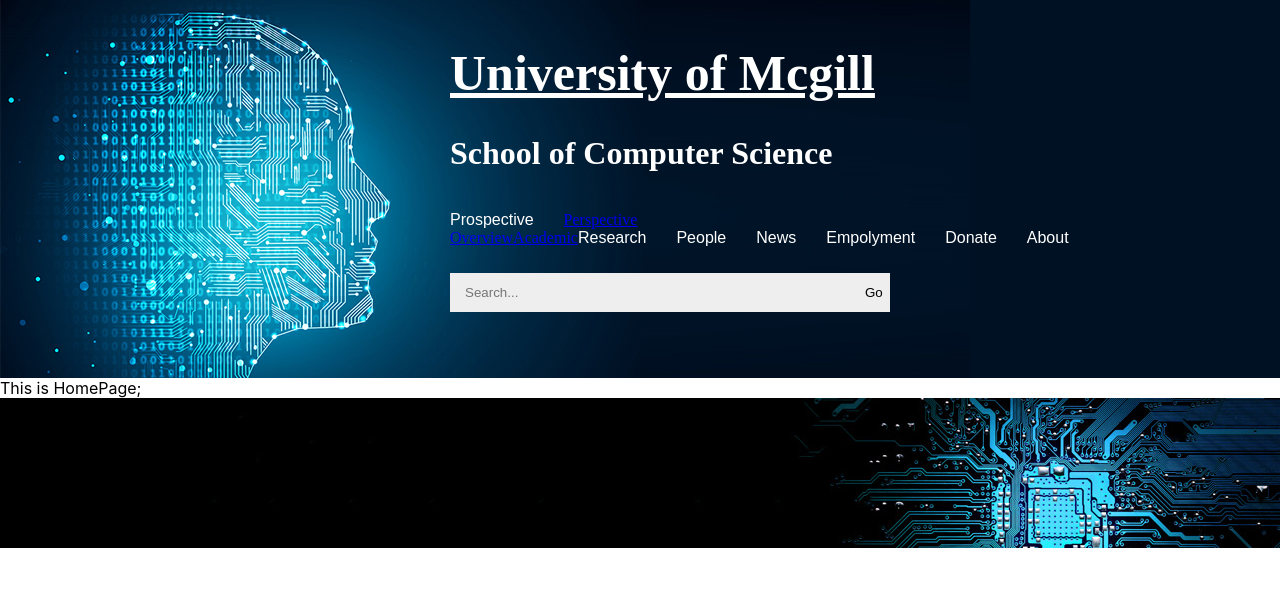
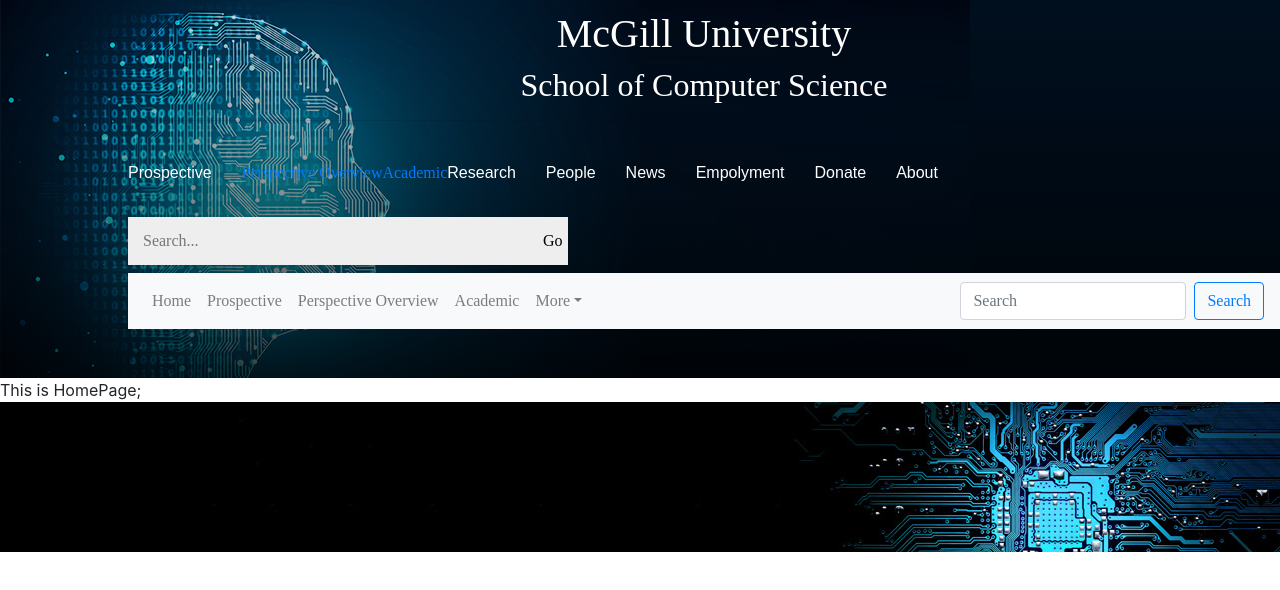
Before and after one commit to DongMZ1/307final, a React (Create React App) app: page / in a window 1280 px wide. Shown: the top 590 px of the page. Built offline with nearby package versions, Linux system fonts and the light colour scheme.

Commit message:
added a bootstrap navbar (links to other pages are working:)

```diff
--- a/package.json
+++ b/package.json
@@ -6,7 +6,9 @@
     "@testing-library/jest-dom": "^5.11.5",
     "@testing-library/react": "^11.1.0",
     "@testing-library/user-event": "^12.1.10",
+    "bootstrap": "^4.5.3",
     "react": "^17.0.1",
+    "react-bootstrap": "^1.4.0",
     "react-dom": "^17.0.1",
     "react-router-dom": "^5.2.0",
     "react-scripts": "4.0.0",
--- a/src/CSS/header.css
+++ b/src/CSS/header.css
@@ -1,5 +1,5 @@
 .header{
-    background-image: url(../pictures/ai_header.jpg);
+    background-image: linear-gradient(rgba(0, 0, 0, 0.125), rgba(0, 0, 0, 0.762)), url(../pictures/ai_header.jpg);
     background-repeat: no-repeat;
     background-color: 	#001123;
     min-width: 1200px;
@@ -9,8 +9,19 @@
 }
 .headerleft{
     padding-top: 10px;
-    padding-left: 450px;
+    /* padding-left: 450px; */
+    padding-left: 10%;
     font-family: 'Times New Roman', Times, serif;
+}
+
+.headerleft h1{
+    color: white;
+    text-align: center;
+}
+
+.header h2 {
+    position: relative;
+    text-align: center;
 }
 
 .hyperlinkButton{
--- a/src/Header.js
+++ b/src/Header.js
@@ -1,46 +1,95 @@
-import React, { Component } from 'react';
-import './CSS/header.css'
-import {Link} from 'react-router-dom'
-import HomePage from './HomePage'
-import AboutContacts from './About/AboutContacts'
-import AcademicOverview from './Academic/AcademicOverview'
-import Donate from './Donate/Donate'
-import EmploymentFaculty from './Employment/EmploymentFaculty'
-import News from './News/News'
-import PeopleFaculty from './People/PeopleFaculty'
-import PerspectiveOverview from './ProspectivePages/ProspectiveOverview'
-import ResearchOverview from './Research/ResearchOverview'
+import React, { Component } from "react";
+import "bootstrap/dist/css/bootstrap.min.css";
+import "./CSS/header.css";
+import { Link } from "react-router-dom";
+import { Navbar, Nav, NavItem, NavDropdown, MenuItem, Form, Button, FormControl} from "react-bootstrap";
+import HomePage from "./HomePage";
+import AboutContacts from "./About/AboutContacts";
+import AcademicOverview from "./Academic/AcademicOverview";
+import Donate from "./Donate/Donate";
+import EmploymentFaculty from "./Employment/EmploymentFaculty";
+import News from "./News/News";
+import PeopleFaculty from "./People/PeopleFaculty";
+import PerspectiveOverview from "./ProspectivePages/ProspectiveOverview";
+import ResearchOverview from "./Research/ResearchOverview";
+
 class Header extends Component {
   constructor(props) {
     super(props);
-        this.state = {  }
+    this.state = {};
   }
   render() {
     return (
-            <div className = 'header'>
-                <div className = 'headerleft'>
-                    <h1 style = {{textDecoration: "underline", fontSize: "50px"}}>University of Mcgill</h1>
-                    <h1>School of Computer Science</h1>
-                    <br/>
+      <div className="header">
+        <div className="headerleft">
+          {/* <h1 style={{ textDecoration: "underline", fontSize: "50px" }}> */}
+          {/* <h1 style={{ borderBottom: "1px dotted white", fontSize: "50px" }}> */}
+          <h1> McGill University </h1>
+          <h2> School of Computer Science </h2>
+          <hr></hr>
+          <br />
           <div>
             {/* layouy for Prospective button */}
             <span id="prospectiveButton">Prospective</span>
-                        <Link to = "/ProspectivePages/ProspectiveOverview">Perspective Overview</Link>
-                        <Link to = "/Academic/AcademicOverview">Academic</Link>
-                        <span className = 'hyperlinkButton'>Research</span>
-                        <span className = 'hyperlinkButton'>People</span>
-                        <span className = 'hyperlinkButton'>News</span>
-                        <span className = 'hyperlinkButton'>Empolyment</span>
-                        <span className = 'hyperlinkButton'>Donate</span>
-                        <span className = 'hyperlinkButton'>About</span>
+            <Link to="/ProspectivePages/ProspectiveOverview">
+              Perspective Overview
+            </Link>
+            <Link to="/Academic/AcademicOverview">Academic</Link>
+            <span className="hyperlinkButton">Research</span>
+            <span className="hyperlinkButton">People</span>
+            <span className="hyperlinkButton">News</span>
+            <span className="hyperlinkButton">Empolyment</span>
+            <span className="hyperlinkButton">Donate</span>
+            <span className="hyperlinkButton">About</span>
           </div>
-                    <br/>
+          <br />
           <form onsubmit="event.preventDefault();" role="search">
-  <input className = 'input' type="search" placeholder="Search..." autofocus required />
-  <button className = 'goButton' type="submit">Go</button>
+            <input
+              className="input"
+              type="search"
+              placeholder="Search..."
+              autofocus
+              required
+            />
+            <button className="goButton" type="submit">
+              Go
+            </button>
           </form>
+          <div className="react-navbar">
+            <Navbar bg="light" expand="lg">
+              {/* <Navbar.Brand href="#home">React-Bootstrap</Navbar.Brand> */}
+              <Navbar.Toggle aria-controls="basic-navbar-nav" />
+              <Navbar.Collapse id="basic-navbar-nav">
+                <Nav className="mr-auto">
+                  <Nav.Link href="/">Home</Nav.Link>
+                  <Nav.Link href="/ProspectivePages/ProspectiveOverview">Prospective</Nav.Link>
+                  <Nav.Link href="/ProspectivePages/ProspectiveOverview">Perspective Overview</Nav.Link>
+                  <Nav.Link href="/Academic/AcademicOverview">Academic</Nav.Link>
+                  <NavDropdown title="More" id="basic-nav-dropdown">
+                    <NavDropdown.Item href="#action/3.2">
+                      Another action
+                    </NavDropdown.Item>
+                    <NavDropdown.Item href="#action/3.3">
+                      Something
+                    </NavDropdown.Item>
+                    <NavDropdown.Divider />
+                    <NavDropdown.Item href="#action/3.4">
+                      Separated link
+                    </NavDropdown.Item>
+                  </NavDropdown>
+                </Nav>
+                <Form inline>
+                  <FormControl
+                    type="text"
+                    placeholder="Search"
+                    className="mr-sm-2"
+                  />
+                  <Button variant="outline-primary">Search</Button>
+                </Form>
+              </Navbar.Collapse>
+            </Navbar>
           </div>
-
+        </div>
       </div>
     );
   }
```
Also changed, not shown: 1 other file (tests, documents, lock files or other folders). Lines whose indentation alone changed are shown as unchanged.
